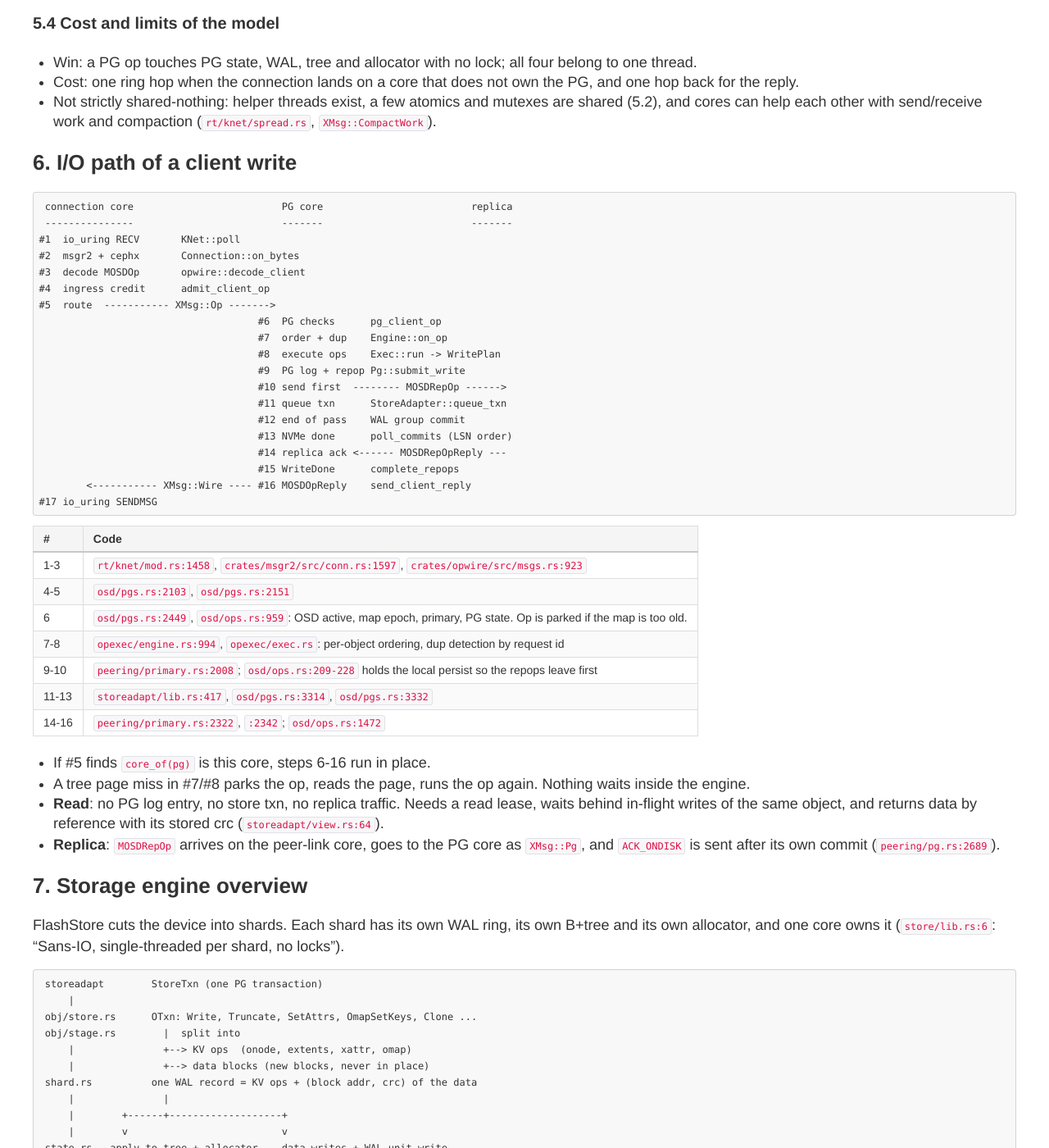
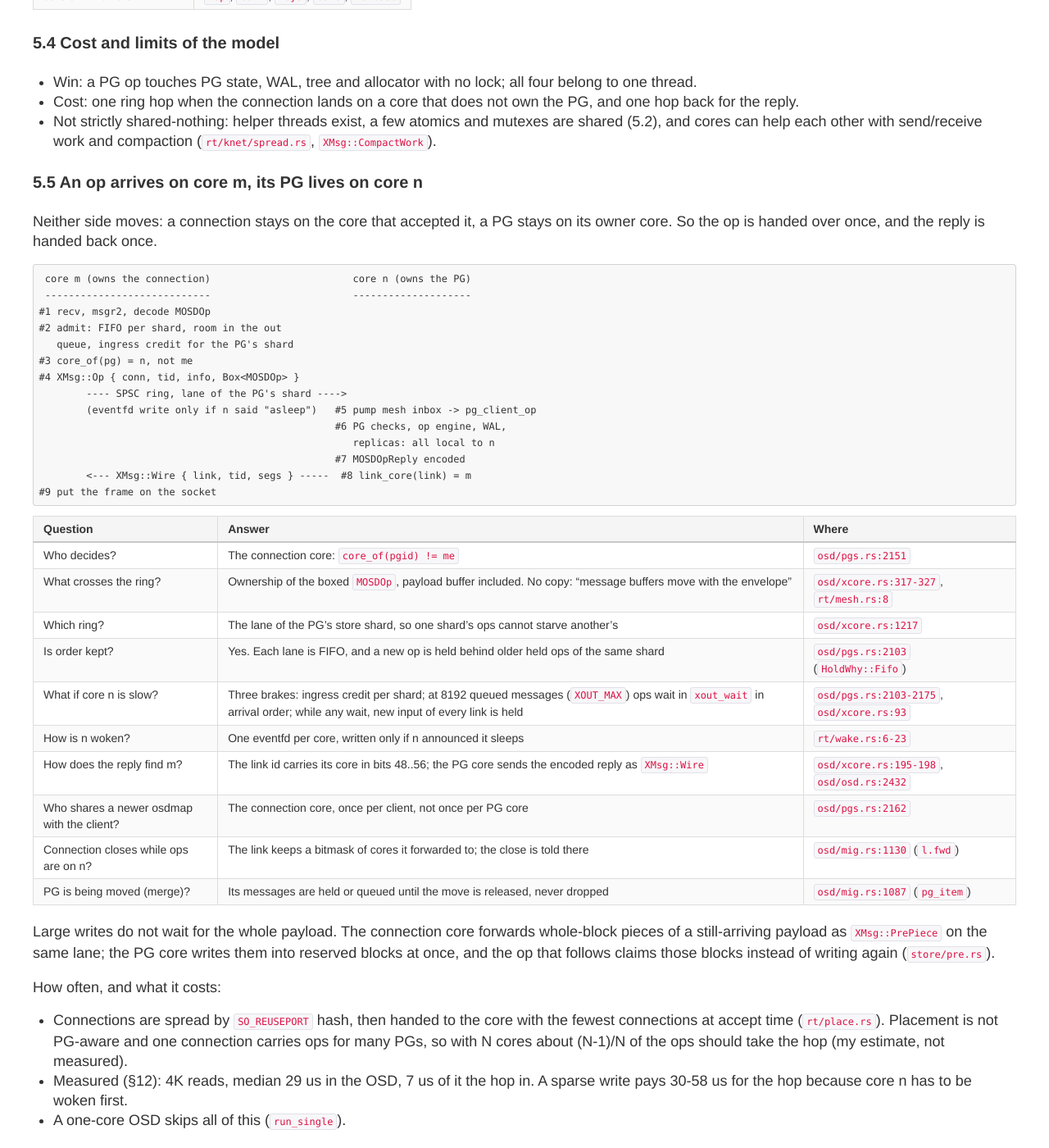
Before and after one commit to ming1/ming1.github.io, a Jekyll site: the page built from _posts/2026-11-09-ceph-rust-flashstore-osd-design.md, in a window 1280 px wide and 1400 px high, scrolled down 8017 px. Shown: the whole window at 82% size. Built offline with Jekyll 4.4.1, drawn with Linux system fonts in a browser that asks for light colours; comment, search, counter and statistics services are not loaded; a style sheet for code colours, icons or effects is not loaded; some of the changed text lies outside the part shown.

Commit message:
ceph-rust: add §5.5 on handing an op from the connection core to the PG core

````diff
--- a/_posts/2026-11-09-ceph-rust-flashstore-osd-design.md
+++ b/_posts/2026-11-09-ceph-rust-flashstore-osd-design.md
@@ -333,6 +333,60 @@ data always sits in a shard of its owner core.
 - Not strictly shared-nothing: helper threads exist, a few atomics and
   mutexes are shared (5.2), and cores can help each other with send/receive
   work and compaction (`rt/knet/spread.rs`, `XMsg::CompactWork`).
+
+
+### 5.5 An op arrives on core m, its PG lives on core n
+
+Neither side moves: a connection stays on the core that accepted it, a PG
+stays on its owner core. So the op is handed over once, and the reply is
+handed back once.
+
+```
+ core m (owns the connection)                        core n (owns the PG)
+ ----------------------------                        --------------------
+#1 recv, msgr2, decode MOSDOp
+#2 admit: FIFO per shard, room in the out
+   queue, ingress credit for the PG's shard
+#3 core_of(pg) = n, not me
+#4 XMsg::Op { conn, tid, info, Box<MOSDOp> }
+        ---- SPSC ring, lane of the PG's shard ---->
+        (eventfd write only if n said "asleep")   #5 pump mesh inbox -> pg_client_op
+                                                  #6 PG checks, op engine, WAL,
+                                                     replicas: all local to n
+                                                  #7 MOSDOpReply encoded
+        <--- XMsg::Wire { link, tid, segs } -----  #8 link_core(link) = m
+#9 put the frame on the socket
+```
+
+| Question | Answer | Where |
+|---|---|---|
+| Who decides? | The connection core: `core_of(pgid) != me` | `osd/pgs.rs:2151` |
+| What crosses the ring? | Ownership of the boxed `MOSDOp`, payload buffer included. No copy: "message buffers move with the envelope" | `osd/xcore.rs:317-327`, `rt/mesh.rs:8` |
+| Which ring? | The lane of the PG's store shard, so one shard's ops cannot starve another's | `osd/xcore.rs:1217` |
+| Is order kept? | Yes. Each lane is FIFO, and a new op is held behind older held ops of the same shard | `osd/pgs.rs:2103` (`HoldWhy::Fifo`) |
+| What if core n is slow? | Three brakes: ingress credit per shard; at 8192 queued messages (`XOUT_MAX`) ops wait in `xout_wait` in arrival order; while any wait, new input of every link is held | `osd/pgs.rs:2103-2175`, `osd/xcore.rs:93` |
+| How is n woken? | One eventfd per core, written only if n announced it sleeps | `rt/wake.rs:6-23` |
+| How does the reply find m? | The link id carries its core in bits 48..56; the PG core sends the encoded reply as `XMsg::Wire` | `osd/xcore.rs:195-198`, `osd/osd.rs:2432` |
+| Who shares a newer osdmap with the client? | The connection core, once per client, not once per PG core | `osd/pgs.rs:2162` |
+| Connection closes while ops are on n? | The link keeps a bitmask of cores it forwarded to; the close is told there | `osd/mig.rs:1130` (`l.fwd`) |
+| PG is being moved (merge)? | Its messages are held or queued until the move is released, never dropped | `osd/mig.rs:1087` (`pg_item`) |
+
+Large writes do not wait for the whole payload. The connection core
+forwards whole-block pieces of a still-arriving payload as
+`XMsg::PrePiece` on the same lane; the PG core writes them into reserved
+blocks at once, and the op that follows claims those blocks instead of
+writing again (`store/pre.rs`).
+
+How often, and what it costs:
+
+- Connections are spread by `SO_REUSEPORT` hash, then handed to the core
+  with the fewest connections at accept time (`rt/place.rs`). Placement is
+  not PG-aware and one connection carries ops for many PGs, so with N cores
+  about (N-1)/N of the ops should take the hop (my estimate, not measured).
+- Measured (§12): 4K reads, median 29 us in the OSD, 7 us of it the hop
+  in. A sparse write pays 30-58 us for the hop because core n has to be
+  woken first.
+- A one-core OSD skips all of this (`run_single`).
 
 
 ## 6. I/O path of a client write
````
